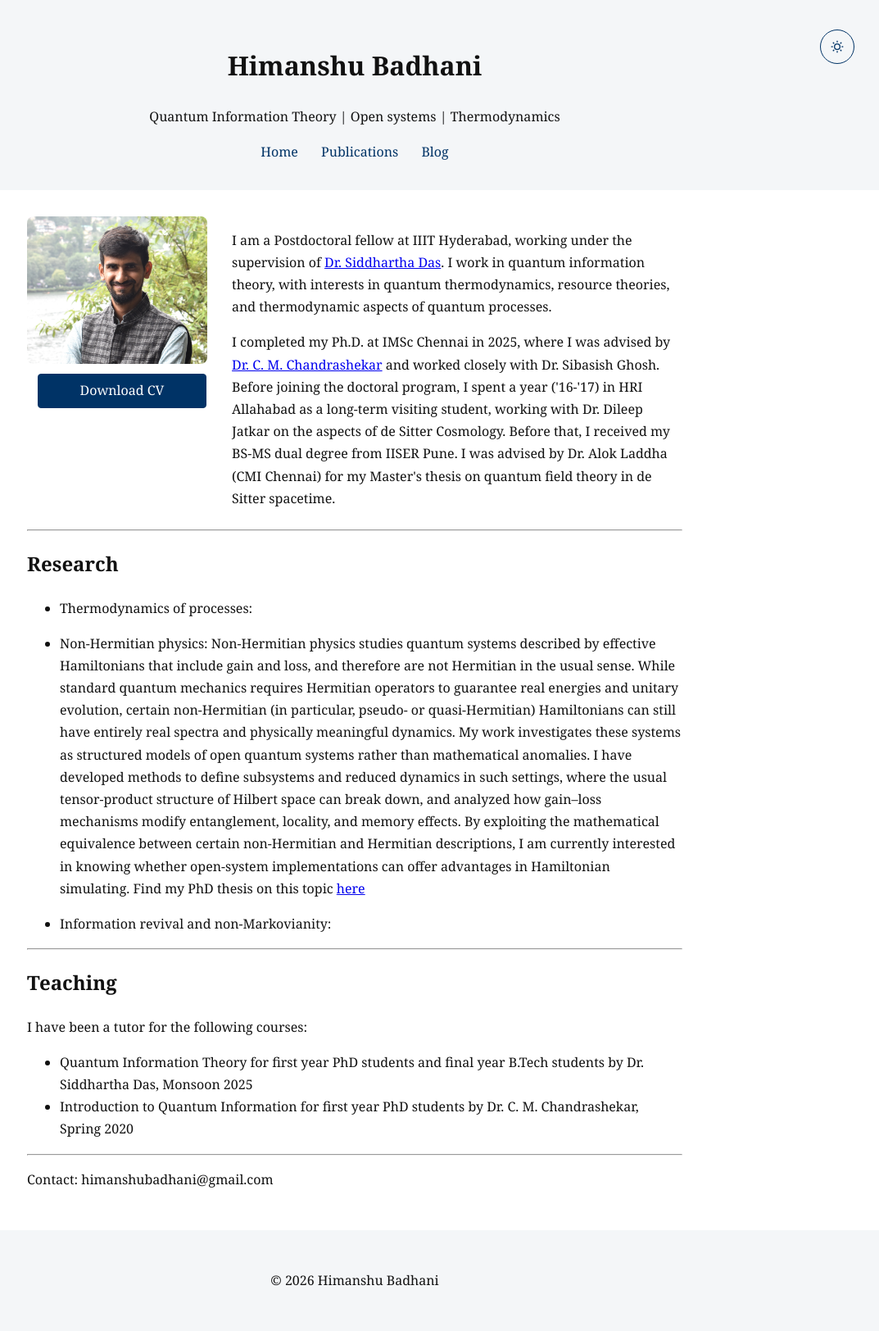
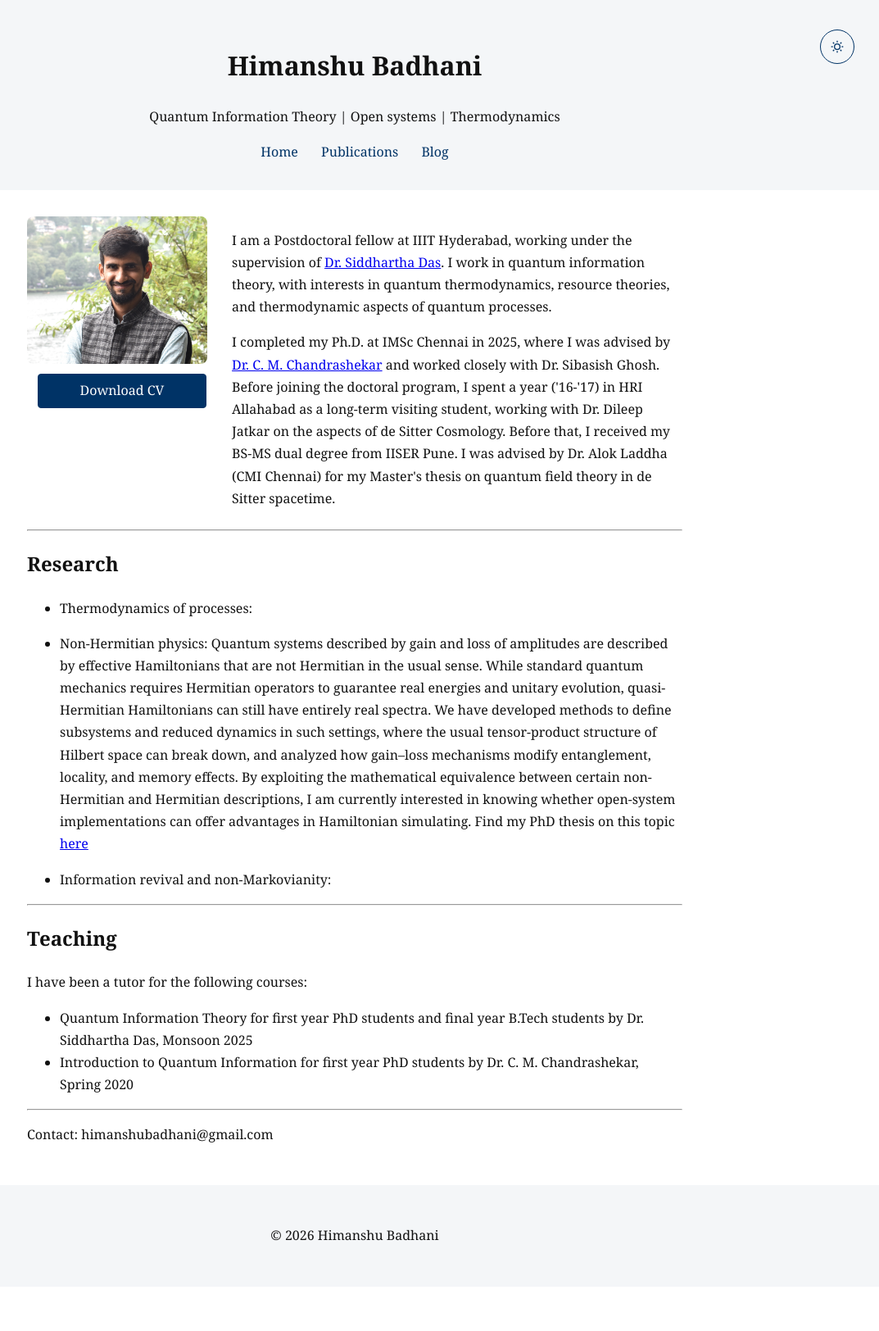
Before and after one commit to himanshubadhani/himanshubadhani.github.io, a Jekyll site: the page built from index.md, in a window 1280 px wide. Shown: the whole page at 82% size, without its empty margins (207-1280 px from the left). Built offline with Jekyll 4.4.1, drawn with Linux system fonts in a browser that asks for light colours; after the commit the page ends 1570 px from its top, so only the background shows below that.

Commit message:
Update index.md

```diff
--- a/index.md
+++ b/index.md
@@ -28,7 +28,7 @@ title: About
 ---
 ## Research
 - Thermodynamics of processes:
-- Non-Hermitian physics: Non-Hermitian physics studies quantum systems described by effective Hamiltonians that include gain and loss, and therefore are not Hermitian in the usual sense. While standard quantum mechanics requires Hermitian operators to guarantee real energies and unitary evolution, certain non-Hermitian (in particular, pseudo- or quasi-Hermitian) Hamiltonians can still have entirely real spectra and physically meaningful dynamics. My work investigates these systems as structured models of open quantum systems rather than mathematical anomalies. I have developed methods to define subsystems and reduced dynamics in such settings, where the usual tensor-product structure of Hilbert space can break down, and analyzed how gain–loss mechanisms modify entanglement, locality, and memory effects. By exploiting the mathematical equivalence between certain non-Hermitian and Hermitian descriptions, I am currently interested in knowing whether open-system implementations can offer advantages in Hamiltonian simulating. Find my PhD thesis on this topic  <a href="https://www.imsc.res.in/xmlui/handle/123456789/901" target="blank">here</a>
+- Non-Hermitian physics: Quantum systems described by gain and loss of amplitudes are described by effective Hamiltonians that are not Hermitian in the usual sense. While standard quantum mechanics requires Hermitian operators to guarantee real energies and unitary evolution, quasi-Hermitian Hamiltonians can still have entirely real spectra. We have developed methods to define subsystems and reduced dynamics in such settings, where the usual tensor-product structure of Hilbert space can break down, and analyzed how gain–loss mechanisms modify entanglement, locality, and memory effects. By exploiting the mathematical equivalence between certain non-Hermitian and Hermitian descriptions, I am currently interested in knowing whether open-system implementations can offer advantages in Hamiltonian simulating. Find my PhD thesis on this topic  <a href="https://www.imsc.res.in/xmlui/handle/123456789/901" target="blank">here</a>
 
 - Information revival and non-Markovianity:
 
```
